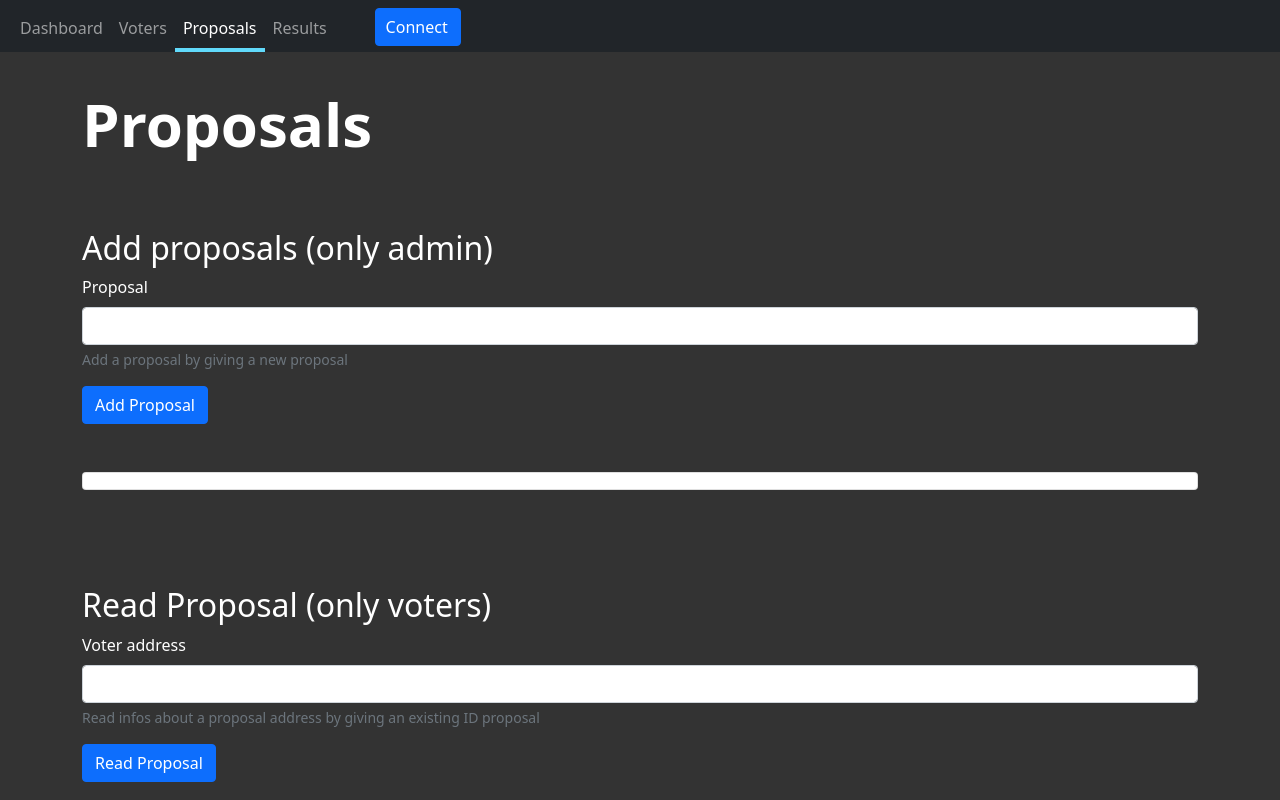
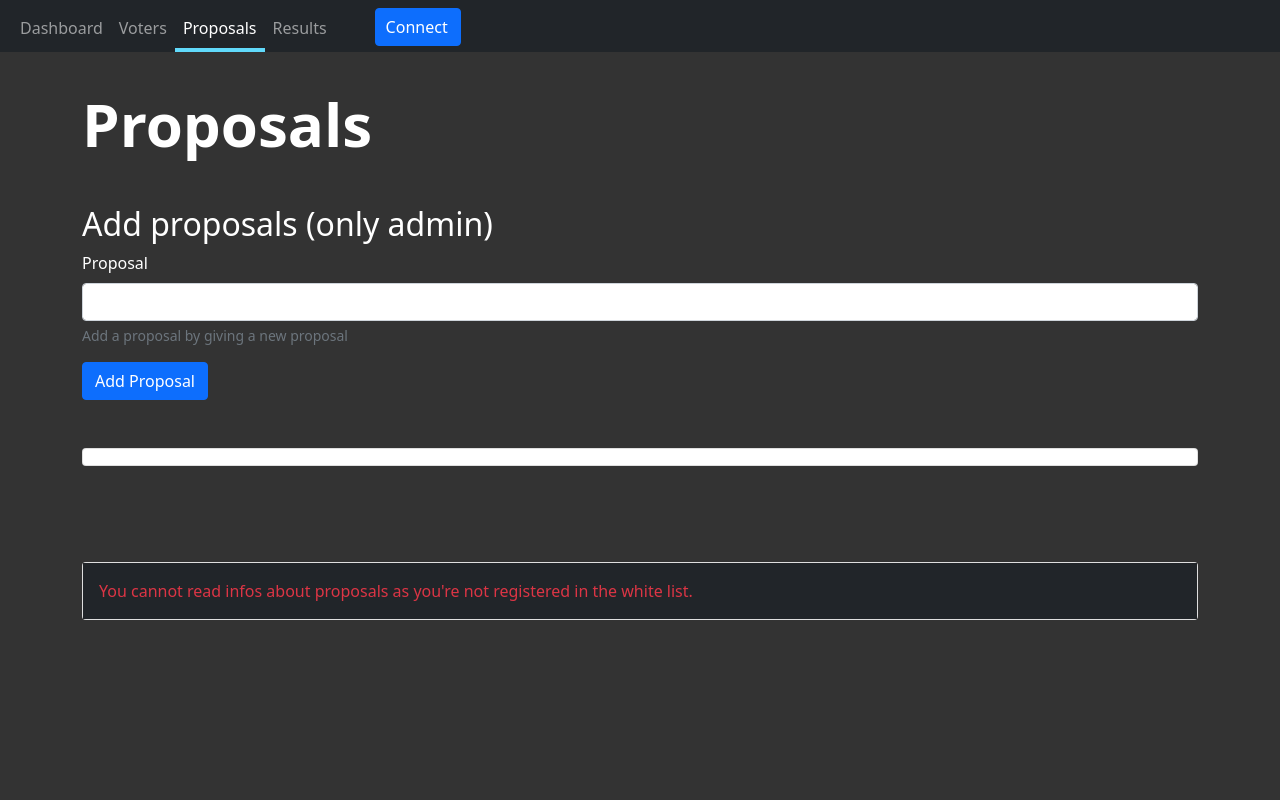
Before and after one commit to gilbruno/reactdappvoting, a React (Create React App) app in the folder client/: page /proposals in a window 1280 px wide. Built offline with nearby package versions, Linux system fonts and the light colour scheme.

Commit message:
Toggle display voters and proposals forms

```diff
--- a/client/src/App.js
+++ b/client/src/App.js
@@ -41,6 +41,7 @@ class App extends Component {
   runExample = async () => {
     const { accounts, contract } = this.state;
 
+    /*
     // Stores a given value, 5 by default.
     await contract.methods.set(5).send({ from: accounts[0] });
 
@@ -49,6 +50,7 @@ class App extends Component {
 
     // Update state with the result.
     this.setState({ storageValue: response });
+    */
   };
 
   render() {
--- a/client/src/components/Proposals.js
+++ b/client/src/components/Proposals.js
@@ -10,6 +10,22 @@ function Proposals(props) {
   const [addProposal, setAddProposal] = useState('')
   const [proposals, setProposals] = useState([{id: '', name:''}])
   const [warning, setWarning] = useState(false)
+  const [isOwner, setIsOwner] = useState(true)
+  const [isVoter, setIsVoter] = useState(false)
+
+  const isOwnerFunc = () => {
+    if (connectedAccount == '0xdfg5454xdg654dgF') {
+      return true
+    }
+    else {
+      return false
+    }
+
+  }
+
+  const isVoterFunc = () => {
+    return true
+  }
 
   const myProposals = proposals.map(proposal => {
     return (
@@ -48,14 +64,8 @@ function Proposals(props) {
 
   const myProposalsList = (myProposals.length != 0) ? <ul className="list-group">{myProposals}</ul>: ''
 
-  return (
-    <div className="container">
-      {warningMsg}
-      <h1>Proposals</h1>
-
-      <br/>
-      <br/>
-      <br/>
+  const displayAddProposalForm = isOwner
+    ?
     <form onSubmit={handleSubmitAddProposal}>
       <h2>Add proposals (only admin)</h2>
       <div className="mb-3">
@@ -67,16 +77,12 @@ function Proposals(props) {
       <br/>
       <br/>
       <br/>
-
       {myProposalsList}
     </form>
+    : <div class="card"><div class="card-body text-danger bg-dark">You cannot add proposals as you're not the owner.</div></div>
 
-      <br/>
-      <br/>
-      <br/>
-      <br/>
-
-      <form>
+    const displayReadProposalForm = isVoter
+    ? <form>
         <h2>Read Proposal (only voters)</h2>
         <div className="mb-3 form-group">
           <label for="getProposalInput" class="form-label">Voter address</label>
@@ -84,8 +90,21 @@ function Proposals(props) {
           <div id="getProposalAddressHelp" class="form-text">Read infos about a proposal address by giving an existing ID proposal</div>
         </div>
         <button type="submit" class="btn btn-primary">Read Proposal</button>
+      </form>
+    :  <div class="card"><div class="card-body text-danger bg-dark">You cannot read infos about proposals as you're not registered in the white list.</div></div>
 
-      </form>
+  return (
+    <div className="container">
+      {warningMsg}
+      <h1>Proposals</h1>
+      <br/>
+      <br/>
+      {displayAddProposalForm}
+      <br/>
+      <br/>
+      <br/>
+      <br/>
+      {displayReadProposalForm}
     </div>
   )
 }
--- a/client/src/components/Voters.js
+++ b/client/src/components/Voters.js
@@ -10,6 +10,22 @@ const Voters = (props) => {
   const [addVoter, setAddVoter] = useState('')
   const [voters, setVoters] = useState([])
   const [warning, setWarning] = useState(false)
+  const [isOwner, setIsOwner] = useState(true)
+  const [isVoter, setIsVoter] = useState(false)
+
+  const isOwnerFunc = () => {
+    if (connectedAccount == '0xdfg5454xdg654dgF') {
+      return true
+    }
+    else {
+      return false
+    }
+
+  }
+
+  const isVoterFunc = () => {
+    return isVoter
+  }
 
   const myVoters = voters.map(voter => {
     return (
@@ -49,16 +65,7 @@ const Voters = (props) => {
 
   const myVotersList = (myVoters.length != 0) ? <ul className="list-group">{myVoters}</ul>: ''
 
-  console.log(myVoters.length)
-  console.log(connectedAccount)
-  return (
-
-    <div className="container">
-      {warningMsg}
-      <h1>Voters</h1>
-      <br/>
-      <br/>
-      <br/>
+  const displayAddVoterForm = (isOwner)?
     <form onSubmit={handleSubmitAddVoter}>
       <h2>Add Voter (only admin)</h2>
       <div className="mb-3 form-group">
@@ -71,13 +78,10 @@ const Voters = (props) => {
       <br/>
       <br/>
       {myVotersList}
+    </form>
+    : <div class="card"><div class="card-body text-danger bg-dark">You cannot add voters in the white list as you're not the owner.</div></div>
 
-      </form>
-        <br/>
-        <br/>
-        <br/>
-        <br/>
-
+  const displayReadVoterForm = (isVoter) ?
     <form>
     <h2>Read Voter (only voters)</h2>
     <div className="mb-3 form-group">
@@ -86,8 +90,21 @@ const Voters = (props) => {
       <div id="getVoterAddressHelp" class="form-text">Read infos about a voter address by giving an existing ETH voter address</div>
     </div>
     <button type="submit" class="btn btn-primary">Read Voter</button>
+    </form>
+    : <div class="card"><div class="card-body text-danger bg-dark">You cannot get infos of voters as you're not registered in the white list.</div></div>
 
-      </form>
+  console.log(myVoters.length)
+  console.log(connectedAccount)
+  return (
+    <div className="container">
+      {warningMsg}
+      <h1>Voters</h1>
+      <br/>
+      <br/>
+      {displayAddVoterForm}
+        <br/>
+        <br/>
+      {displayReadVoterForm}
     </div>
   )
 }
```
Lines whose indentation alone changed are shown as unchanged.
